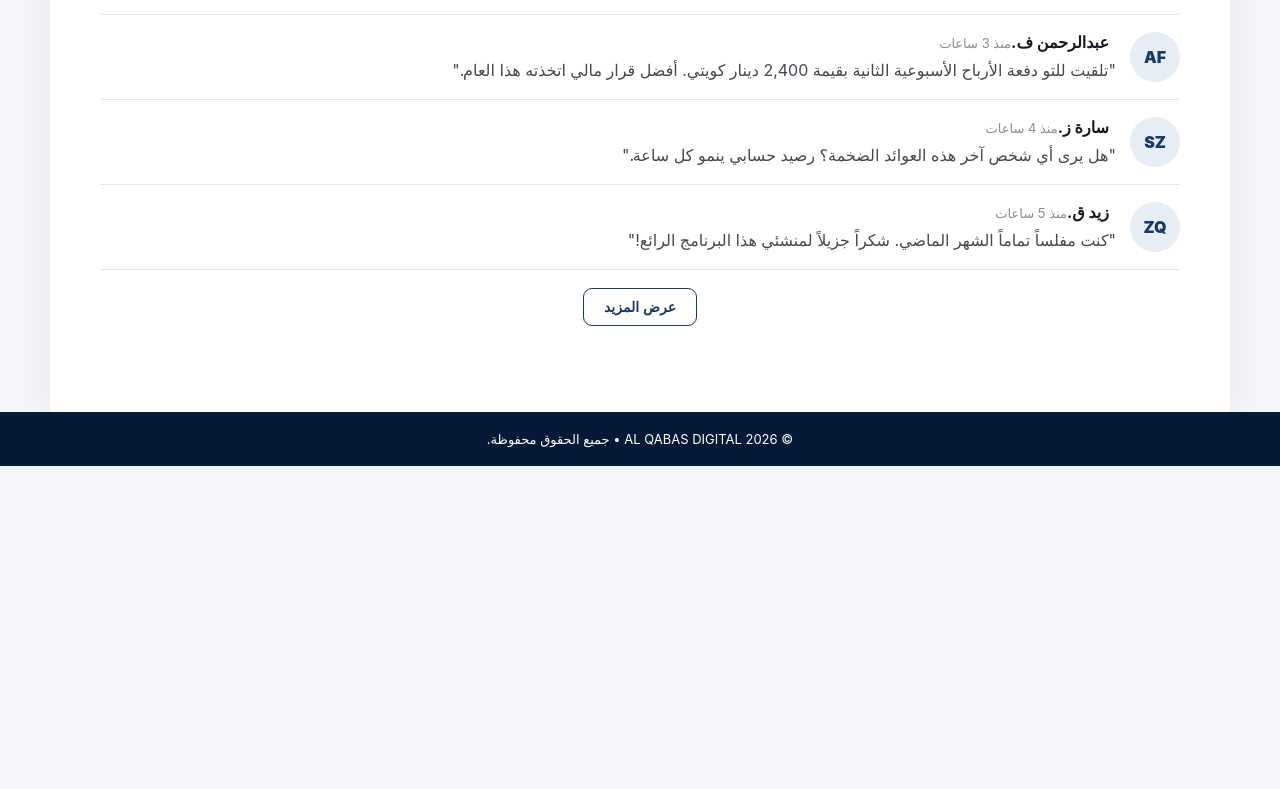
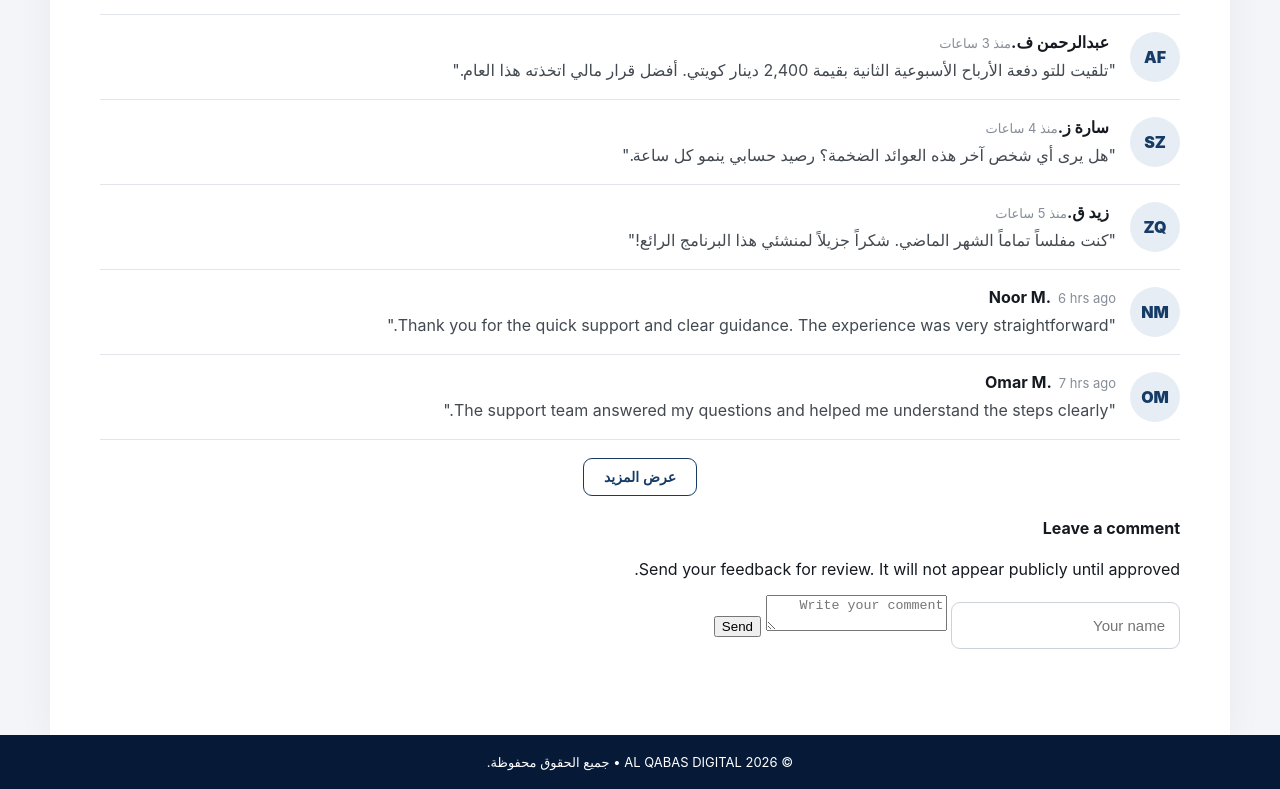
Before and after one commit to wizyt78/Kuwait-News, a plain HTML site: page index.html in a window 1280 px wide. Shown: the part 3024-3813 px from the top of the page. Before the commit the page ends 3490 px from the top, so only its background shows below. Drawn offline with Linux system fonts and the light colour scheme.

Commit message:
Update index.html

```diff
--- a/index.html
+++ b/index.html
@@ -67,8 +67,21 @@
 <div class="comment extra-comment"><div class="comment-avatar-placeholder">AF</div><div><strong data-t="comment11Name">Abdulrahman F.</strong><span class="time" data-t="mins11">3 hrs ago</span><p data-t="c11">"Just received my second weekly payout of 2,400 KWD. Best financial decision I've made all year."</p></div></div>
 <div class="comment extra-comment"><div class="comment-avatar-placeholder">SZ</div><div><strong data-t="comment12Name">Sara Z.</strong><span class="time" data-t="mins12">4 hrs ago</span><p data-t="c12">"Is anyone else seeing these massive returns? My account balance is growing every single hour."</p></div></div>
 <div class="comment extra-comment"><div class="comment-avatar-placeholder">ZQ</div><div><strong data-t="comment13Name">Zaid Q.</strong><span class="time" data-t="mins13">5 hrs ago</span><p data-t="c13">"I was completely broke last month. Thank you so much to the creators of this incredible software!"</p></div></div>
+<div class="comment extra-comment"><div class="comment-avatar-placeholder">NM</div><div><strong data-t="comment14Name">Noor M.</strong><span class="time" data-t="mins14b">6 hrs ago</span><p data-t="c14">"Thank you for the quick support and clear guidance. The experience was very straightforward."</p></div></div>
+<div class="comment extra-comment"><div class="comment-avatar-placeholder">OM</div><div><strong data-t="comment15Name">Omar M.</strong><span class="time" data-t="mins15">7 hrs ago</span><p data-t="c15">"The support team answered my questions and helped me understand the steps clearly."</p></div></div>
 </div>
 <button id="seeMoreComments" class="see-more-comments" type="button" data-t="seeMore">See More</button>
+
+<div class="comment-submit-card">
+  <h4 data-t="commentFormTitle">Leave a comment</h4>
+  <p data-t="commentFormSub">Send your feedback for review. It will not appear publicly until approved.</p>
+  <form id="commentForm" novalidate>
+    <input id="commentName" type="text" maxlength="60" required data-t-placeholder="commentNamePlaceholder" placeholder="Your name">
+    <textarea id="commentText" maxlength="500" required data-t-placeholder="commentTextPlaceholder" placeholder="Write your comment"></textarea>
+    <button type="submit" class="comment-send" data-t="commentSend">Send</button>
+    <p id="commentStatus" class="comment-status" aria-live="polite"></p>
+  </form>
+</div>
 </section>
 </article></main>
 <footer>© 2026 AL QABAS DIGITAL • <span data-t="footer">All rights reserved.</span></footer>
```
